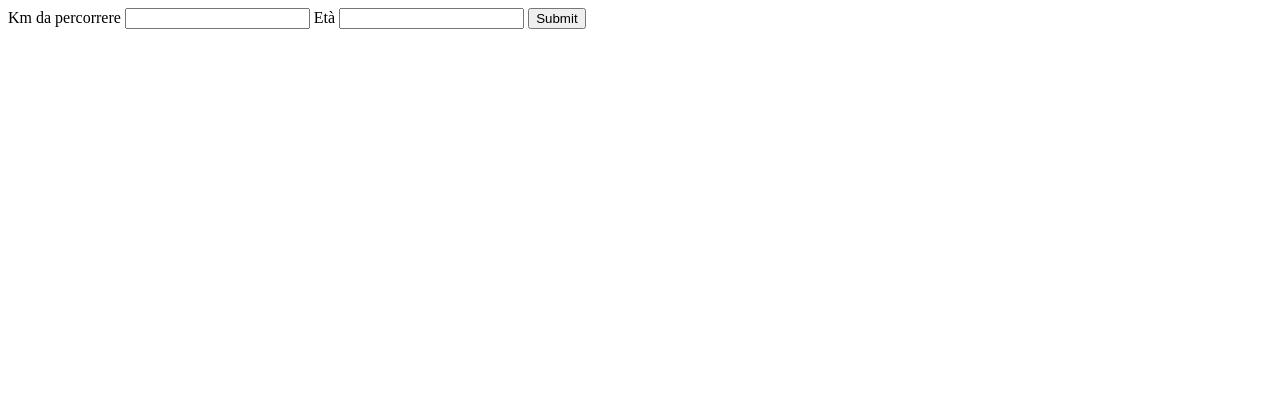
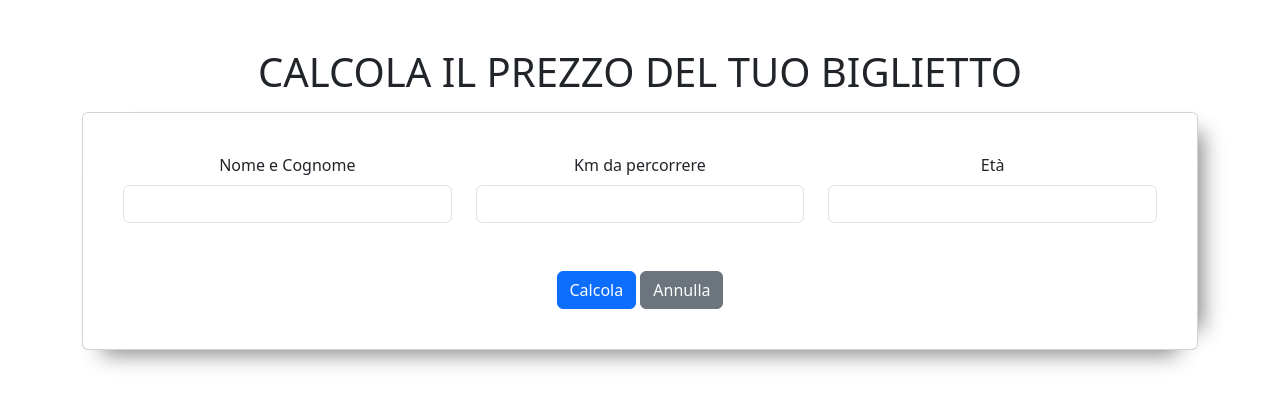
Before and after one commit to TommasoVilla91/js-biglietto-treno-form, a plain HTML site: page index.html in a window 1280 px wide. Drawn offline with nearby package versions, Linux system fonts and the light colour scheme.

Commit message:
feat: input card completed

```diff
--- a/css/style.css
+++ b/css/style.css
@@ -0,0 +1,3 @@
+.card {
+    box-shadow: 0px 25px 20px -20px rgba(0, 0, 0, 0.45), 25px 0 20px -20px rgba(0, 0, 0, 0.45);
+}
--- a/index.html
+++ b/index.html
@@ -1,29 +1,56 @@
 <!DOCTYPE html>
 <html lang="en">
+
 <head>
     <meta charset="UTF-8">
     <meta name="viewport" content="width=device-width, initial-scale=1.0">
     <title>Document</title>
     <link rel="stylesheet" href="./css/style.css">
+    <link href="https://cdn.jsdelivr.net/npm/bootstrap@5.3.3/dist/css/bootstrap.min.css" rel="stylesheet"
+        integrity="sha384-QWTKZyjpPEjISv5WaRU9OFeRpok6YctnYmDr5pNlyT2bRjXh0JMhjY6hW+ALEwIH" crossorigin="anonymous">
 </head>
+
 <body>
 
-    <form action="" id="user-form">
-        <label for="km">Km da percorrere</label>
-        <input type="number" id="km" name="km">
+    <div class="container mt-5">
+        <h1 class="text-center">CALCOLA IL PREZZO DEL TUO BIGLIETTO</h1>
 
-        <label for="age">Età</label>
-        <input type="number" id="age" name="age">
+        <div class="card mt-3 p-4">
+            <div class="card-body">
+                <form action="" id="user-form">
+                    <div class="row">
+                        <div class="col-4 text-center">
+                            <label for="username" class="form-label">Nome e Cognome</label>
+                            <input type="text" id="username" class="form-control" required autocomplete="off">
+                        </div>
 
-        <button id="submit-bnt" type="submit">Submit</button>
-    </form>
+                        <div class="col-4 text-center">
+                            <label for="km" class="form-label">Km da percorrere</label>
+                            <input type="number" id="km" name="km" class="form-control" required autocomplete="off">
+                        </div>
+
+                        <div class="col-4 text-center">
+                            <label for="age" class="form-label">Età</label>
+                            <input type="number" id="age" name="age" class="form-control" required autocomplete="off">
+                        </div>
+
+                        <div class="col-12 text-center mt-5">
+                            <button class="btn btn-primary" id="submit-bnt" type="submit">Calcola</button>
+                            <button class="btn btn-secondary" id="reset">Annulla</button>
+                        </div>
+                    </div>
+                </form>
+            </div>
+        </div>
+    </div>
 
     <br>
 
     <p id="offer-card"></p>
     <p id="price-card"></p>
-
+    </div>
     <script src="./js/script.js"></script>
 
 </body>
+
 </html>
```
